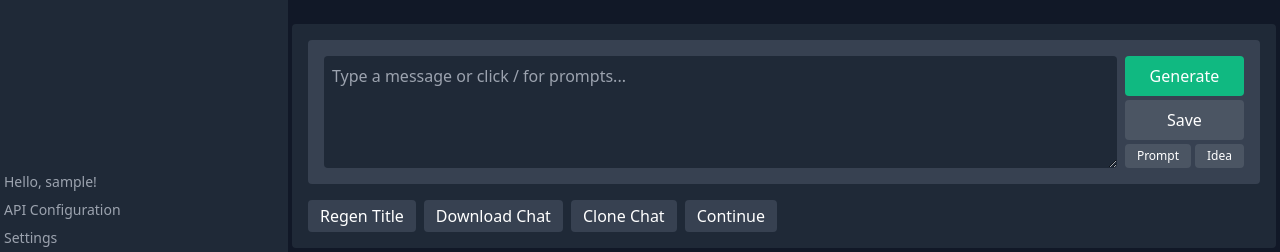
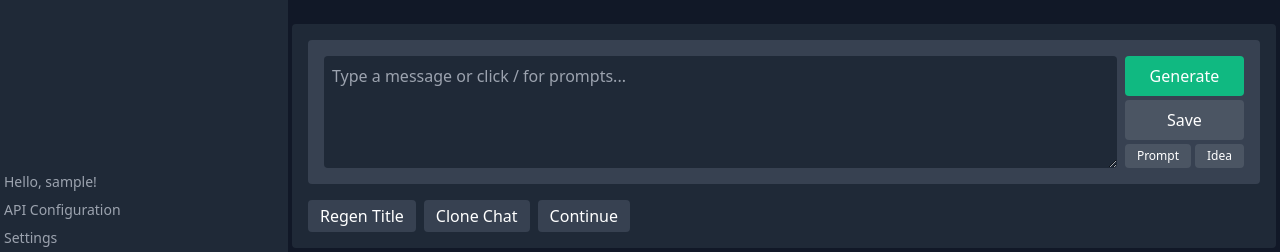
Before and after one commit to teswolf96/neuroneko, a Django app: page / in a window 1280 px wide. Shown: the part 548-800 px from the top of the page. Run offline with Django 4.2, Linux system fonts and the light colour scheme; the visitor is signed in with stand-in values (Sample User, id 1); data comes from the database, SQL or seed files in the repository; data that the repository does not hold is empty.

Commit message:
Hide download button

```diff
--- a/chat/templates/chat/index.html
+++ b/chat/templates/chat/index.html
@@ -174,7 +174,7 @@
             <!-- The div that previously held Prompt and Idea buttons is removed by not including it here -->
             <div class="flex space-x-2 mt-4">
                 <button id="regen-title-button" class="bg-gray-700 px-3 py-1 rounded">Regen Title</button>
-                <button class="bg-gray-700 px-3 py-1 rounded">Download Chat</button>
+                <!-- <button class="bg-gray-700 px-3 py-1 rounded">Download Chat</button> -->
                 <button id="clone-chat-button" class="bg-gray-700 px-3 py-1 rounded">Clone Chat</button>
                 <button class="bg-gray-700 px-3 py-1 rounded">Continue</button>
             </div>
```
